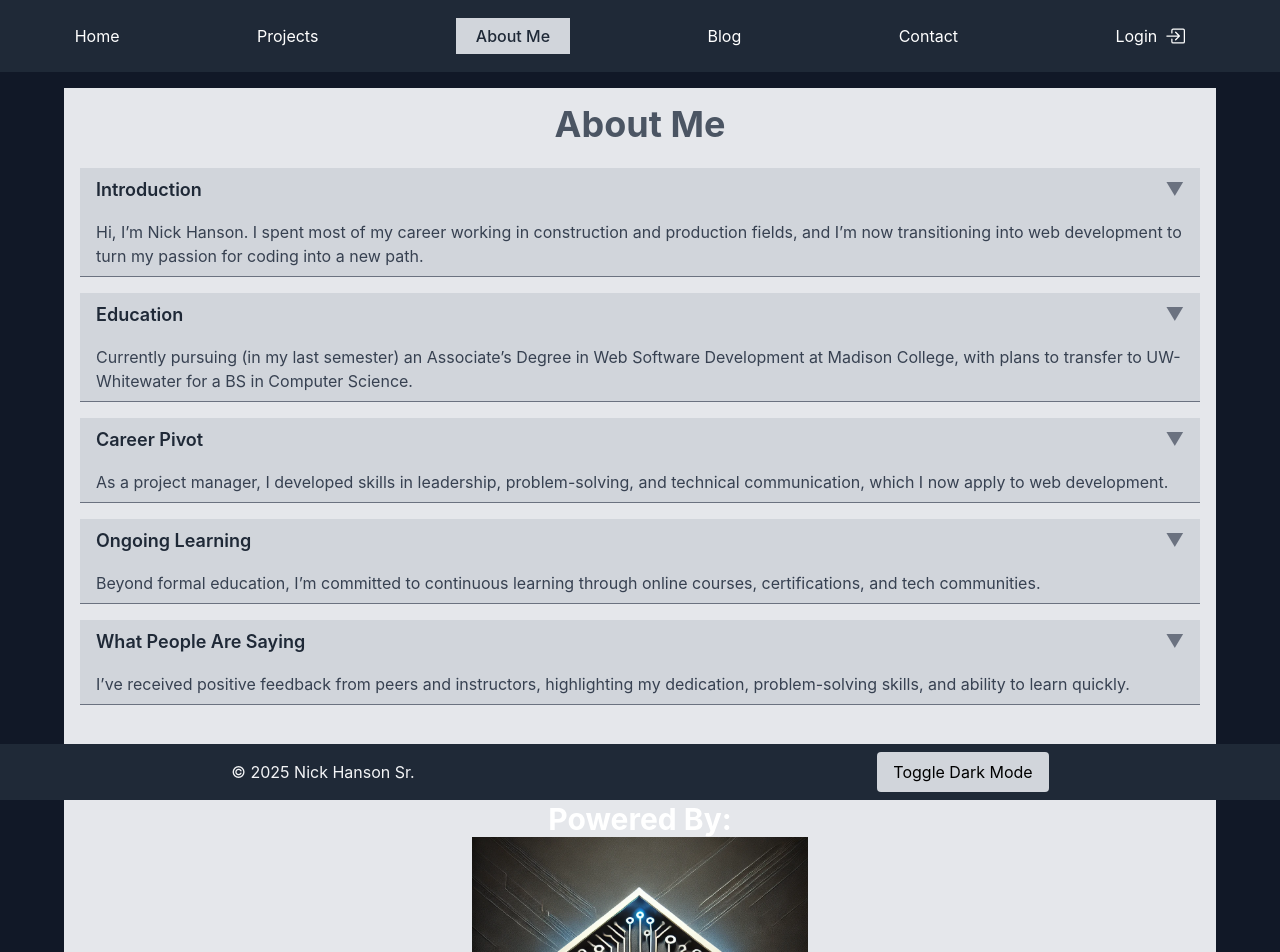
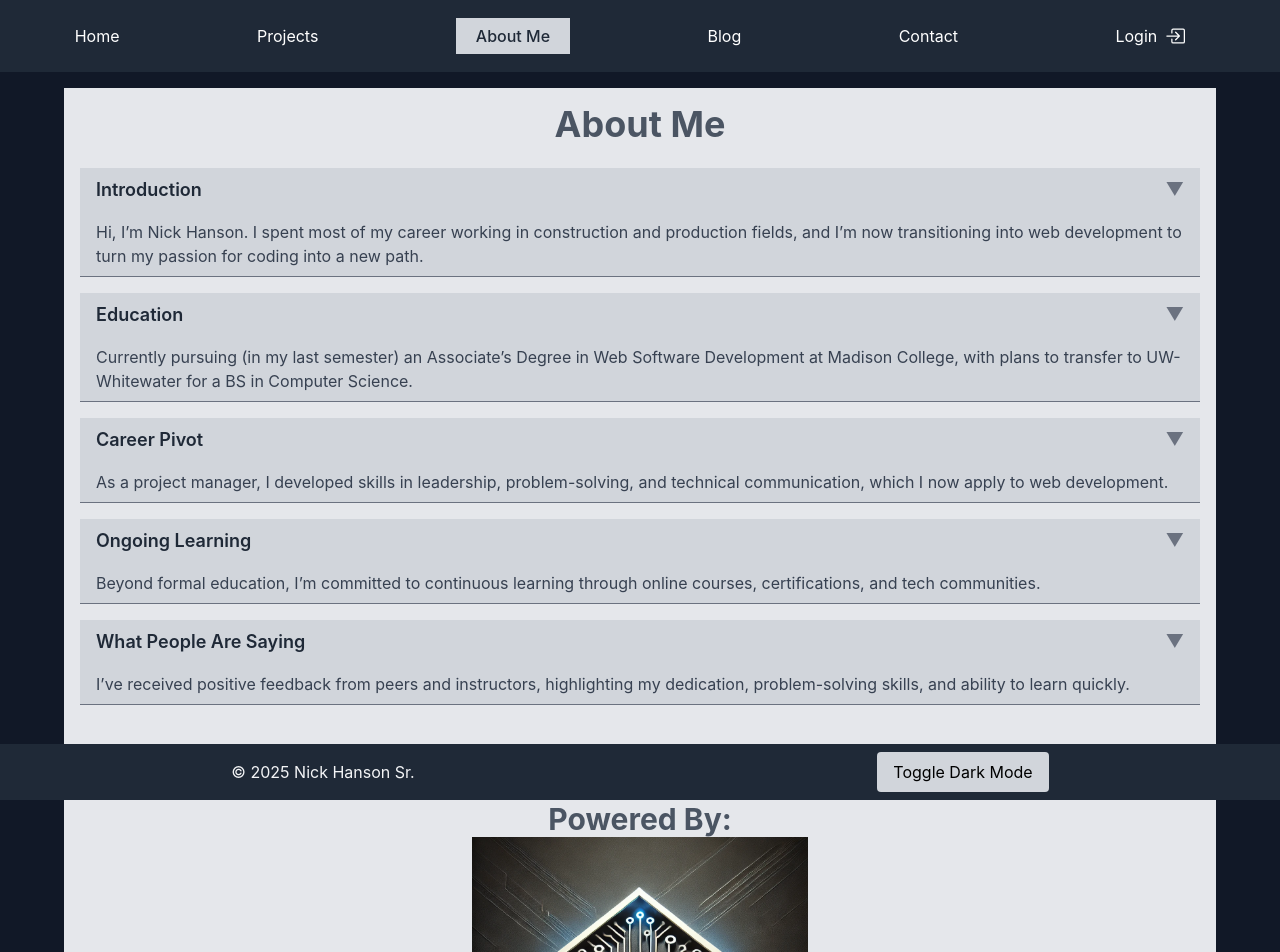
Before and after one commit to ArchILLtect/nh-showcase-site, a React (Create React App) app: page /about in a window 1280 px wide. Shown: the top 952 px of the page. Built offline with nearby package versions, Linux system fonts and the light colour scheme.

Commit message:
update: change 'powered by' color to make it visible

```diff
--- a/src/pages/AboutMe.jsx
+++ b/src/pages/AboutMe.jsx
@@ -78,7 +78,7 @@ const AboutMe = () => {
         </div>
       ))}
       <div className="mt-24 pb-24 flex flex-col text-center content-center flex-wrap hover:scale-110">
-        <h2 className="dark:text-gray-100 text-3xl font-bold">Powered By:</h2>
+        <h2 className="text-gray-600 dark:text-gray-100 text-3xl font-bold">Powered By:</h2>
         <img src="/images/NH-Circuit-Logo.webp" width="30%" alt="Nick Hanson Circuit Logo" />
       </div>
     </div>
```
